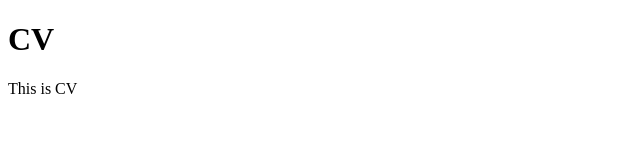
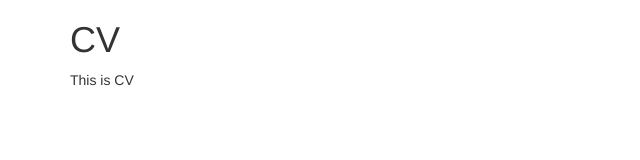
Before and after one commit to kr15h/cv, a plain HTML site: page index.html in a window 1280 px wide. Shown: the whole page, without its empty margins (0-640 px from the left). Drawn offline with nearby package versions, Linux system fonts and the light colour scheme.

Commit message:
Add bootstrap cdn

```diff
--- a/index.html
+++ b/index.html
@@ -3,9 +3,12 @@
 <head>
   <title>CV</title>
   <meta charset="utf-8">
+  <link rel="stylesheet" href="https://maxcdn.bootstrapcdn.com/bootstrap/3.3.5/css/bootstrap.min.css">
 </head>
 <body>
-  <h1>CV</h1>
-  <p>This is CV</p>
+  <div class="container">
+    <h1>CV</h1>
+    <p>This is CV</p>
+  </div>
 </body>
 </html>
```
